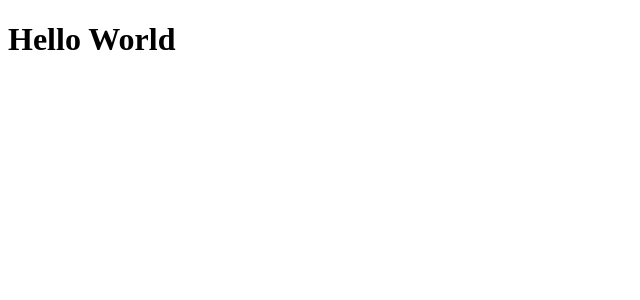
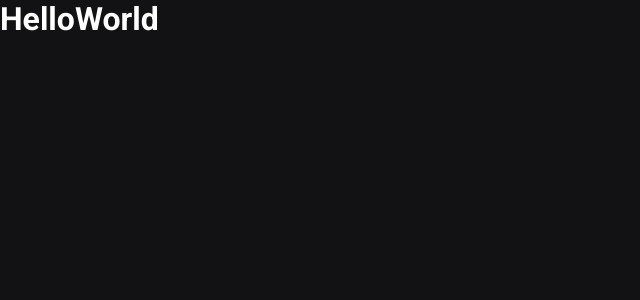
Before and after one commit to AlefSloan/ReactTimer, a React (Vite) app: page / in a window 1280 px wide. Shown: the top 300 px of the page, without its empty margins (0-640 px from the left). Built offline with nearby package versions, Linux system fonts and the light colour scheme.

Commit message:
style: apply Global and ThemeProvider on App

```diff
--- a/src/App.tsx
+++ b/src/App.tsx
@@ -1,5 +1,13 @@
+import { ThemeProvider } from 'styled-components'
+import { defaultTheme } from './styles/themes/default'
+import { GlobalStyle } from './styles/global/global'
+
 export function App() {
   return (
-    <h1>Hello World</h1>
+    <ThemeProvider theme={defaultTheme}>
+      <h1>HelloWorld</h1>
+
+      <GlobalStyle />
+    </ThemeProvider>
   )
 }
--- /dev/null
+++ b/src/styles/global/global.ts
@@ -0,0 +1,25 @@
+import { createGlobalStyle } from 'styled-components'
+
+export const GlobalStyle = createGlobalStyle`
+  * {
+    margin: 0;
+    padding: 0;
+    box-sizing: border-box;
+  }
+
+  :focus {
+    outline: 0;
+    box-shadow: 0 0 0 2px ${(props) => props.theme['green-500']}
+  }
+
+  body {
+    background-color: ${(props) => props.theme['gray-900']};
+    color: ${(props) => props.theme.white};
+  }
+
+  body, input, button, textarea {
+    font-family: 'Roboto', sans-serif;
+    font-weight: 400;
+    font-size: 1rem;
+  }
+`
--- /dev/null
+++ b/src/styles/themes/default.ts
@@ -0,0 +1,21 @@
+export const defaultTheme = {
+  white: '#FFF',
+
+  'gray-100': '#E1E1E6',
+  'gray-300': '#C4C4CC',
+  'gray-400': '#8D8D99',
+  'gray-500': '#7C7C8A',
+  'gray-600': '#323238',
+  'gray-700': '#29292E',
+  'gray-800': '#202024',
+  'gray-900': '#121214',
+
+  'green-300': '#00B37E',
+  'green-500': '#00875F',
+  'green-700': '#015F43',
+
+  'red-500': '#AB222E',
+  'red-700': '#7A1921',
+
+  'yellow-500': '#FBA94C',
+}
```
Also changed, not shown: src/@types/styles.d.ts (added, +8 -0 lines).
